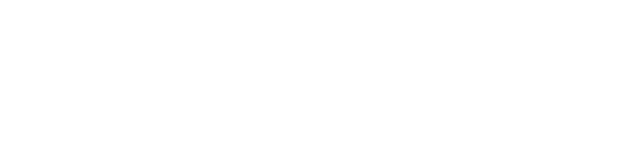
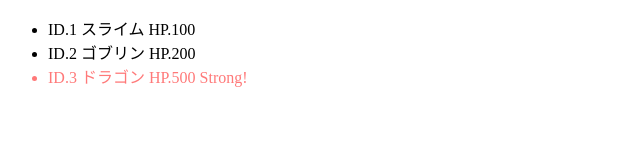
Before and after one commit to shgtkshruch/cr-vue, a plain HTML site: page chapter2/index.html in a window 1280 px wide. Shown: the whole page, without its empty margins (0-640 px from the left). Drawn offline with nearby package versions, Linux system fonts and the light colour scheme.

Commit message:
Render monster list

```diff
--- a/chapter1/main.css
+++ /dev/null
@@ -1 +0,0 @@
-/* StyleSheet */
--- a/chapter1/main.js
+++ /dev/null
@@ -1,3 +0,0 @@
-var app = new Vue({
-  el: '#app'
-});
--- a/chapter1/index.html
+++ b/chapter2/index.html
@@ -7,7 +7,14 @@
 </head>
 <body>
   <div id="app">
-    <!-- この#appの内側にテンプレートを書き込んでいく -->
+    <ul>
+      <li v-for="monster in monsters"
+        :key="monster.id"
+        :class="{ strong: monster.hp > 300 }" >
+        ID.{{ monster.id }} {{ monster.name }} HP.{{ monster.hp }}
+        <span v-if="monster.hp > 300">Strong!</span>
+      </li>
+    </ul>
   </div>
   <script src="https://cdn.jsdelivr.net/npm/vue@2.5.16/dist/vue.js"></script>
   <script src="main.js"></script>
--- /dev/null
+++ b/chapter2/main.css
@@ -0,0 +1,3 @@
+.strong {
+  color: #ff7979;
+}
--- /dev/null
+++ b/chapter2/main.js
@@ -0,0 +1,10 @@
+new Vue({
+  el: '#app',
+  data: {
+    monsters: [
+      { id: 1, name: 'スライム', hp: 100 },
+      { id: 2, name: 'ゴブリン', hp: 200 },
+      { id: 3, name: 'ドラゴン', hp: 500 }
+    ]
+  }
+});
```
